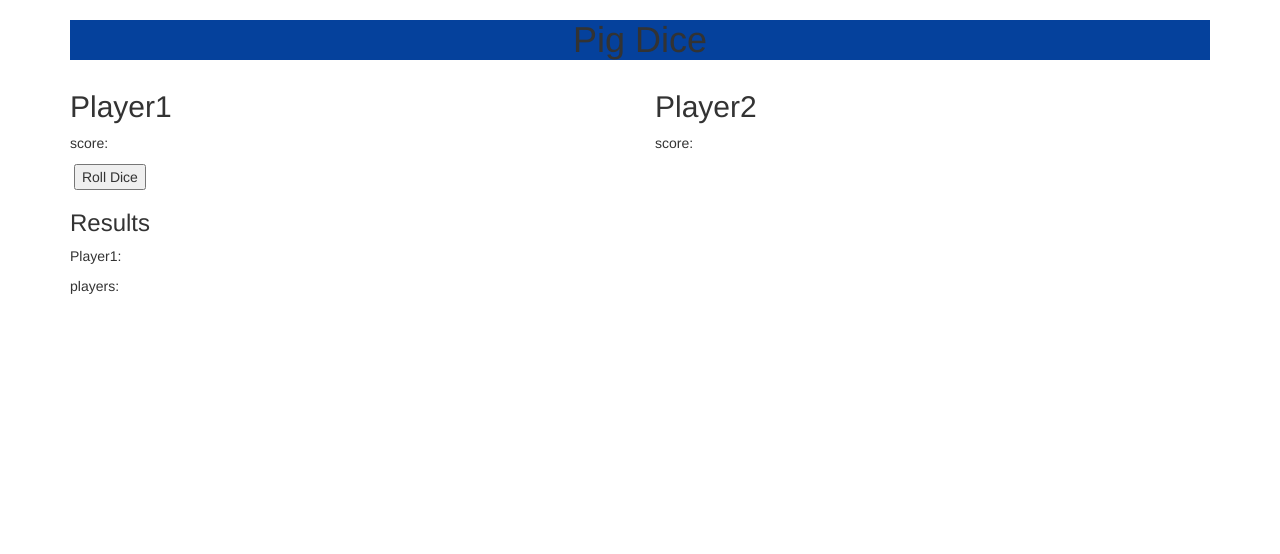
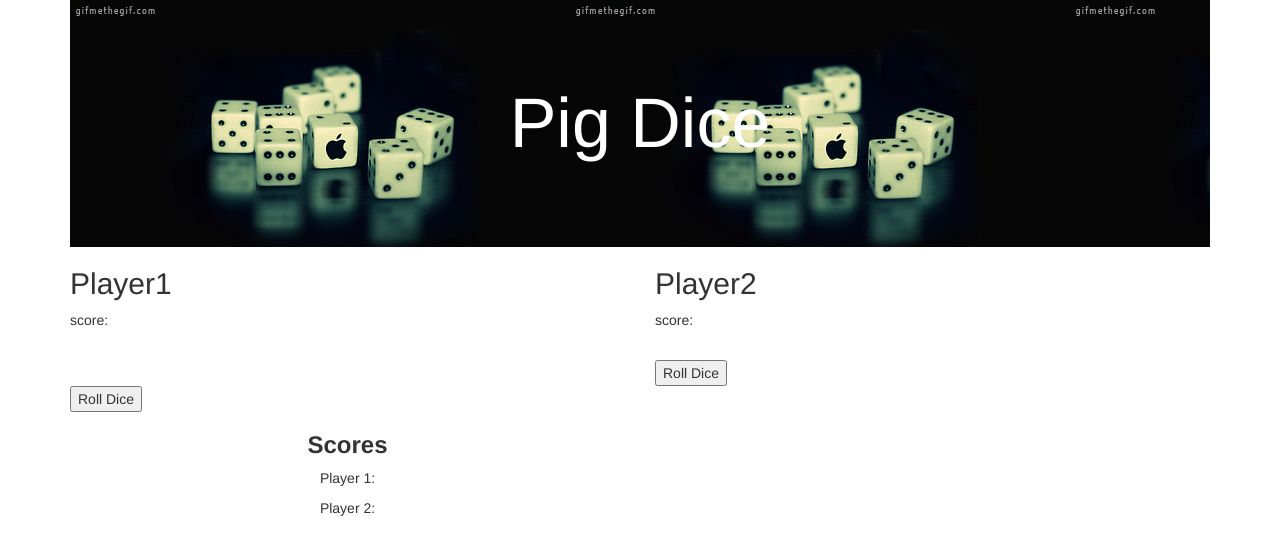
Before and after one commit to Beryle4155/PigDice, a plain HTML site: page index.html in a window 1280 px wide. Drawn offline with Linux system fonts and the light colour scheme; files whose address does not match are found by name.

Commit message:
modified header

```diff
--- a/css/styles.css
+++ b/css/styles.css
@@ -1,9 +1,14 @@
 h1{
-background-color:#05419C;
-font size:100pxl;
+background-image: url(/home/berlyne/Documents/PigDice/dice.gif);
+font-size: 70px;
 text-align:center;
-
-
-
-
+padding-top: 85px;
+padding-bottom: 85px;
+margin:0px;
 }
+.pig{
+  color: white;
+}
+#results{
+  text-align: center;
+}
--- a/index.html
+++ b/index.html
@@ -20,6 +20,7 @@
           <div class="col-md-6">
               <h2>Player1</h2>
               <p>score:</p>
+              <br>
           </div>
 
           <div class="col-md-6">
@@ -28,7 +29,6 @@
           </div>
 
         <div class="row">
-
 
 
         </div>
@@ -52,6 +52,7 @@
 
         <!-- player 2 -->
         <div class="col-md-6">
+          <button id="btn">Roll Dice</button>
 
         </div>
       <!-- end of player 2 -->
@@ -64,7 +65,6 @@
 <div class="row">
 
   <div class="col-md-6">
-      <img src="" alt="">
       <button id="btn">Roll Dice</button>
 
   </div>
@@ -76,10 +76,13 @@
 </div>
 
 <div class="row">
-<div class="col-md-6">
-   <h3>Results</h3>
-      <p>Player1:<p>
-        <p>players:<p>
+  <div class="col-md-6">
+    <div id="results">
+   <h3><b>Scores</b></h3>
+      <p>Player 1:<p>
+      <p>Player 2:<p>
+    </div>
+  </div>
 </div>
 
 
```
Also changed, not shown: Dice.jpg (added), Rolling.jpg (added), blackdice.jpg (added), dice.gif (added), dice.jpeg (added), dice2.jpg (added), reddice.jpeg (added).
